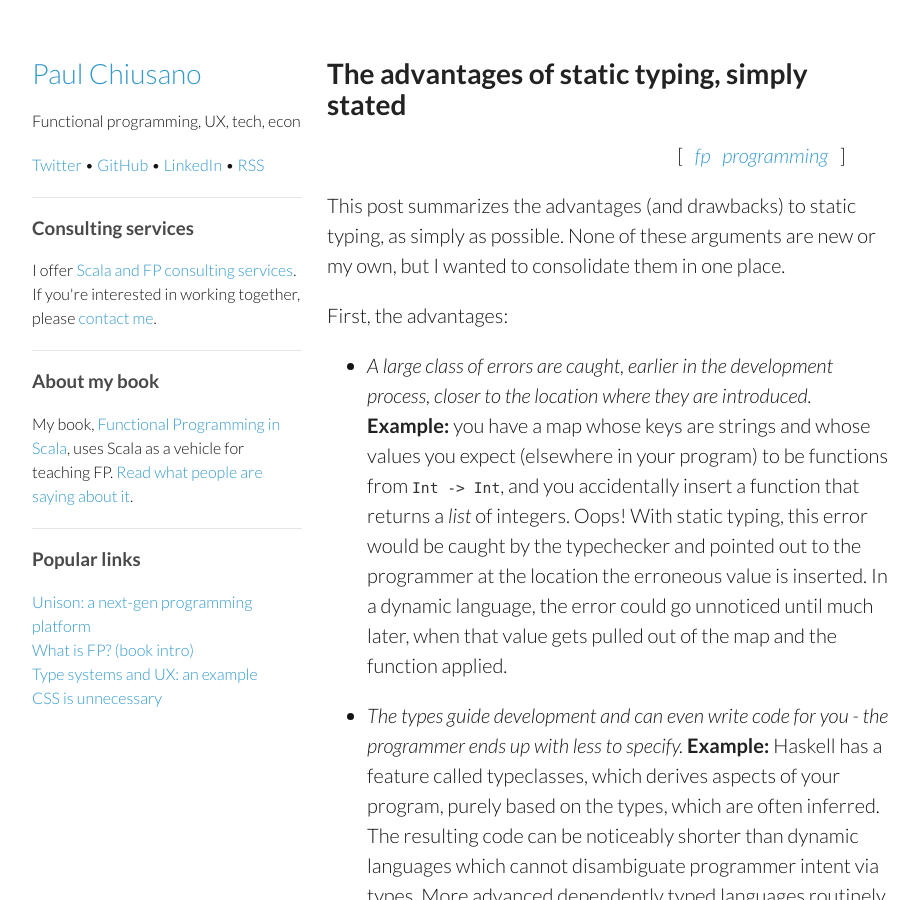
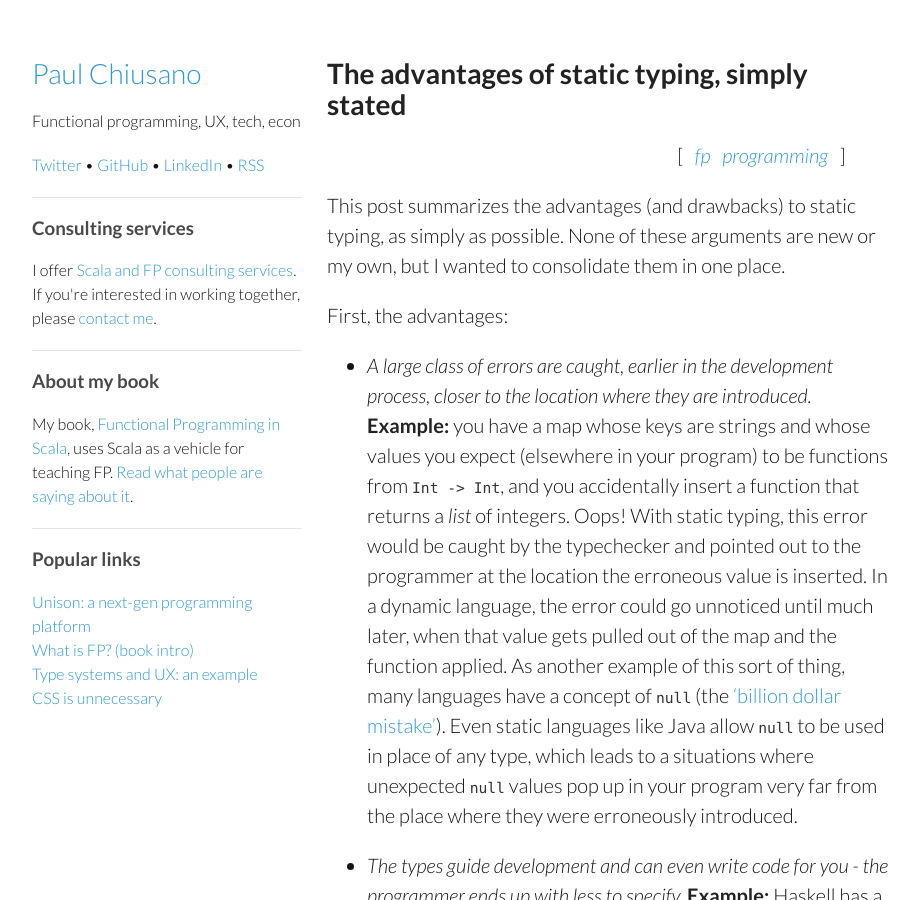
Before and after one commit to pchiusano/pchiusano.github.io, a Jekyll site: the page built from _posts/2016-09-15-static-vs-dynamic.markdown, in a window 1280 px wide and 900 px high. Shown: the whole window, without its empty margins (178-1097 px from the left). Built offline with Jekyll 4.4.1, drawn with Linux system fonts in a browser that asks for light colours; comment, search, counter and statistics services are not loaded.

Commit message:
Update 2016-09-15-static-vs-dynamic.markdown

```diff
--- a/_posts/2016-09-15-static-vs-dynamic.markdown
+++ b/_posts/2016-09-15-static-vs-dynamic.markdown
@@ -8,7 +8,7 @@ This post summarizes the advantages (and drawbacks) to static typing, as simply
 
 First, the advantages:
 
-* _A large class of errors are caught, earlier in the development process, closer to the location where they are introduced._ __Example:__ you have a map whose keys are strings and whose values you expect (elsewhere in your program) to be functions from `Int -> Int`, and you accidentally insert a function that returns a _list_ of integers. Oops! With static typing, this error would be caught by the typechecker and pointed out to the programmer at the location the erroneous value is inserted. In a dynamic language, the error could go unnoticed until much later, when that value gets pulled out of the map and the function applied.
+* _A large class of errors are caught, earlier in the development process, closer to the location where they are introduced._ __Example:__ you have a map whose keys are strings and whose values you expect (elsewhere in your program) to be functions from `Int -> Int`, and you accidentally insert a function that returns a _list_ of integers. Oops! With static typing, this error would be caught by the typechecker and pointed out to the programmer at the location the erroneous value is inserted. In a dynamic language, the error could go unnoticed until much later, when that value gets pulled out of the map and the function applied. As another example of this sort of thing, many languages have a concept of `null` (the ['billion dollar mistake'](https://www.infoq.com/presentations/Null-References-The-Billion-Dollar-Mistake-Tony-Hoare)). Even static languages like Java allow `null` to be used in place of any type, which leads to a situations where unexpected `null` values pop up in your program very far from the place where they were erroneously introduced.
 
 * _The types guide development and can even write code for you - the programmer ends up with less to specify._ __Example:__ Haskell has a feature called typeclasses, which derives aspects of your program, purely based on the types, which are often inferred. The resulting code can be noticeably shorter than dynamic languages which cannot disambiguate programmer intent via types. More advanced dependently typed languages routinely derive large amounts of boring code with guidance from the programmer and the types specified. [Conor McBride](http://strictlypositive.org/) likes to emphasize that types are not merely about preventing errors---they are about declaring more of your intent to the machine so the machine can do more work on your behalf.
 
```
